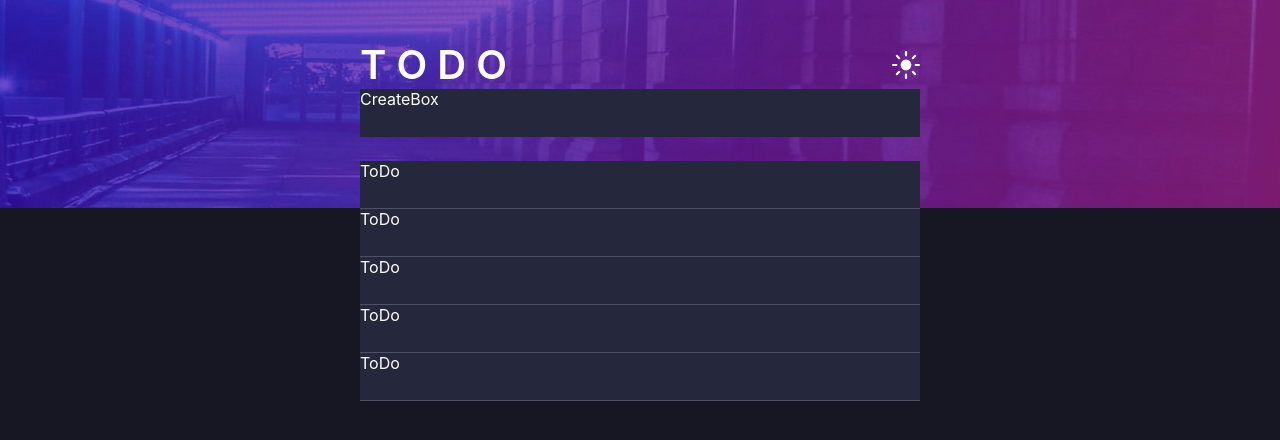
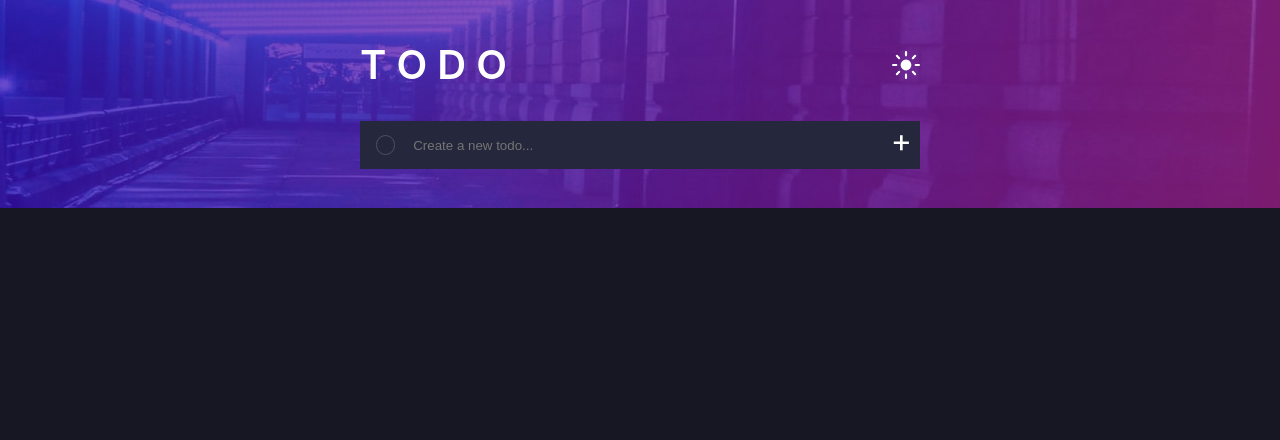
Before and after one commit to codingasford/todo-app-main, a React (Create React App) app in the folder todo-app-main/: page / in a window 1280 px wide. Shown: the top 440 px of the page. Built offline with nearby package versions, Linux system fonts and the light colour scheme.

Commit message:
todos can be added, checkboxes fully functional

```diff
--- a/todo-app-main/src/App.js
+++ b/todo-app-main/src/App.js
@@ -1,6 +1,6 @@
 import "./App.css";
 import "./styles.css";
-import ToDoBox from "./ToDoBox";
+import ToDos from "./ToDos.js";
 
 function App() {
   return (
@@ -21,12 +21,7 @@
           />
         </header>
         <main>
-          <ToDoBox isCreateBox={true} />
-          <ToDoBox isCreateBox={false} />
-          <ToDoBox isCreateBox={false} />
-          <ToDoBox isCreateBox={false} />
-          <ToDoBox isCreateBox={false} />
-          <ToDoBox isCreateBox={false} />
+          <ToDos></ToDos>
         </main>
       </div>
     </div>
--- /dev/null
+++ b/todo-app-main/src/Checkbox.js
@@ -0,0 +1,39 @@
+import React, { useState } from "react";
+
+function Checkbox() {
+  const defaultImgSrc = "/images/default.png";
+  const checkImgSrc = "/images/icon-check.svg";
+  const [imgSrc, setImgSrc] = useState(defaultImgSrc);
+  const [checkBackground, setCheckBackground] = useState("");
+
+  function HandleClick() {
+    // Toggle checkbox image on off
+    imgSrc === defaultImgSrc ? CheckBoxOn() : CheckBoxOff();
+  }
+
+  function CheckBoxOn() {
+    setImgSrc(checkImgSrc);
+    setCheckBackground("check-background");
+  }
+  function CheckBoxOff() {
+    setImgSrc(defaultImgSrc);
+    setCheckBackground("");
+  }
+
+  return (
+    <div>
+      <div
+        className={`check-box ${checkBackground}`}
+        onClick={HandleClick}
+        alt="checkbox"
+      >
+        <img
+          src={imgSrc}
+          id="check-icon"
+        ></img>
+      </div>
+    </div>
+  );
+}
+
+export default Checkbox;
--- a/todo-app-main/src/ToDoBox.js
+++ b/todo-app-main/src/ToDoBox.js
@@ -1,17 +1,38 @@
-import React from "react";
+import React, { useState } from "react";
+import Checkbox from "./Checkbox.js";
 
 function ToDoBox(props) {
-  return props.isCreateBox ? (
-    <div
-      className="todo-box"
-      id="create-box"
-    >
-      CreateBox
-    </div>
-  ) : (
-    <div className="todo-box">ToDo</div>
-  );
-  //   return <div>ToDoBox</div>;
+  function handleClick() {
+    props.addToDoToList();
+    props.setState({});
+  }
+
+  if (props.isCreateBox) {
+    return (
+      <div className="todo-box create-box">
+        {/* <span className="check-box"></span> */}
+        <Checkbox />
+        <input
+          className="todo-input"
+          placeholder="Create a new todo..."
+          onChange={props.getInputData}
+        />
+        <span
+          id="create-icon"
+          onClick={handleClick}
+        >
+          +
+        </span>
+      </div>
+    );
+  } else {
+    return (
+      <div className="todo-box">
+        <Checkbox />
+        <div>{props.data}</div>
+      </div>
+    );
+  }
 }
 
 export default ToDoBox;
--- /dev/null
+++ b/todo-app-main/src/ToDos.js
@@ -0,0 +1,41 @@
+import React, { useState } from "react";
+import ToDoBox from "./ToDoBox.js";
+
+function ToDos() {
+  const [dataInput, setInputData] = useState("");
+  const [dataArr, setDataArr] = useState([]);
+  const [state, setState] = useState();
+
+  function getInputData(event) {
+    setInputData(event.target.value);
+  }
+
+  function addToDoToList() {
+    let updatedArr = dataArr;
+    updatedArr.push(dataInput);
+    setDataArr(updatedArr);
+    console.log(dataArr);
+  }
+
+  return (
+    <div>
+      <ToDoBox
+        isCreateBox={true}
+        getInputData={getInputData}
+        addToDoToList={addToDoToList}
+        setState={setState}
+      />
+      {dataArr.map((inputData, index) => {
+        return (
+          <ToDoBox
+            isCreateBox={false}
+            key={index}
+            data={inputData}
+          ></ToDoBox>
+        );
+      })}
+    </div>
+  );
+}
+
+export default ToDos;
--- a/todo-app-main/src/styles.css
+++ b/todo-app-main/src/styles.css
@@ -30,6 +30,7 @@
   width: 35rem;
   display: flex;
   align-items: center;
+  margin-bottom: 2rem;
 }
 
 main {
@@ -55,9 +56,58 @@
   min-height: 3rem;
   max-height: fit-content;
   border-bottom: 1px solid hsl(233, 14%, 35%);
+  display: flex;
+  align-items: center;
+  padding-left: 1rem;
+  gap: 1rem;
 }
 
-#create-box {
+.todo-input {
+  color: white;
+  outline: none;
+  background-color: transparent;
+  border: none;
+  width: 90%;
+}
+
+.check-box {
+  position: relative;
+  height: 1.2rem;
+  width: 1.2rem;
+  border-radius: 2rem;
+  border: 1px solid hsl(233, 14%, 35%);
+}
+
+.check-background {
+  /* hsl(192, 100%, 67%) */
+  /* hsl(280, 87%, 65%); */
+  background-image: linear-gradient(
+    130deg,
+    hsl(192, 100%, 67%),
+    hsl(280, 87%, 65%)
+  );
+}
+
+#check-icon {
+  position: absolute;
+  width: 100%;
+  top: 0;
+  bottom: 0;
+  left: 0;
+  right: 0;
+  margin: auto;
+  scale: 0.7;
+}
+
+.create-box {
   border: none;
   margin-bottom: 1.5rem;
 }
+
+#create-icon {
+  font-size: 2rem;
+  height: 1rem;
+  margin-bottom: 2rem;
+  margin-right: 0.5rem;
+  cursor: pointer;
+}
```
Also changed, not shown: todo-app-main/public/images/default.png (added).
